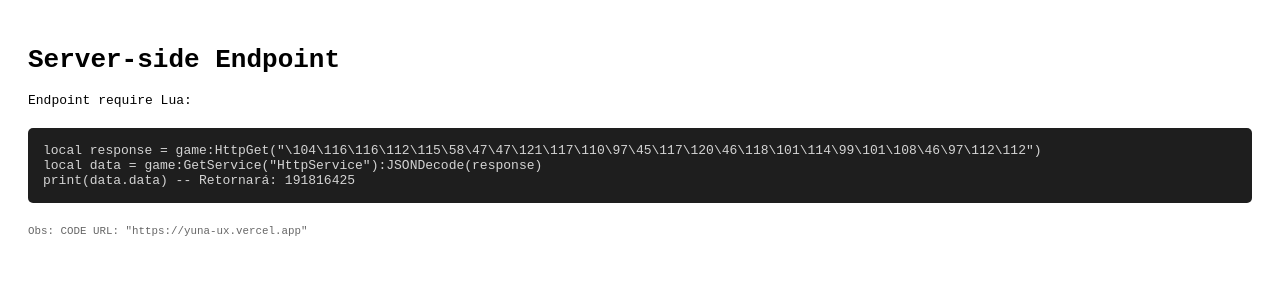
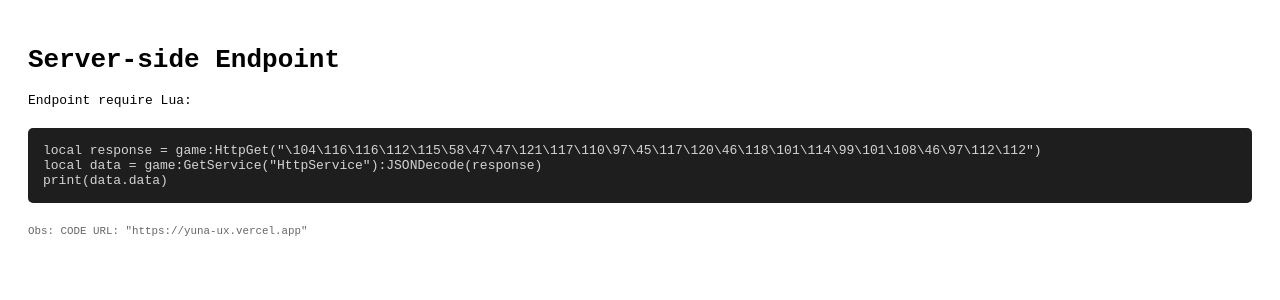
Before and after one commit to Yuna-ux/Yuna-ux, a Next.js app: page / in a window 1280 px wide. Shown: the top 300 px of the page. Built offline with nearby package versions, Linux system fonts and the light colour scheme.

Commit message:
Update page.js

```diff
--- a/app/page.js
+++ b/app/page.js
@@ -16,7 +16,7 @@ export default function Home() {
           <br />
           {`local data = game:GetService("HttpService"):JSONDecode(response)`}
           <br />
-          {`print(data.data) -- Retornará: 191816425`}
+          {`print(data.data)`}
         </code>
       </div>
 
```
